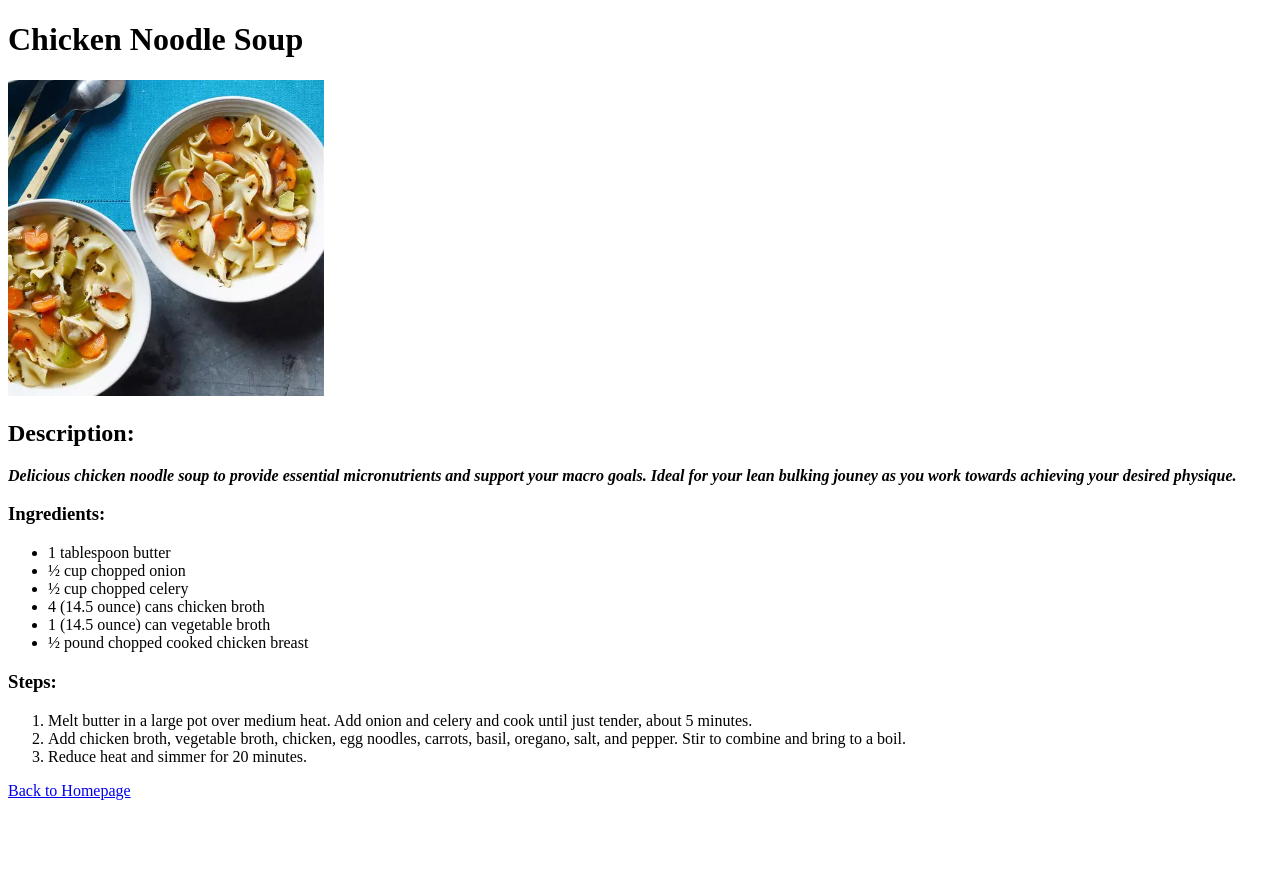
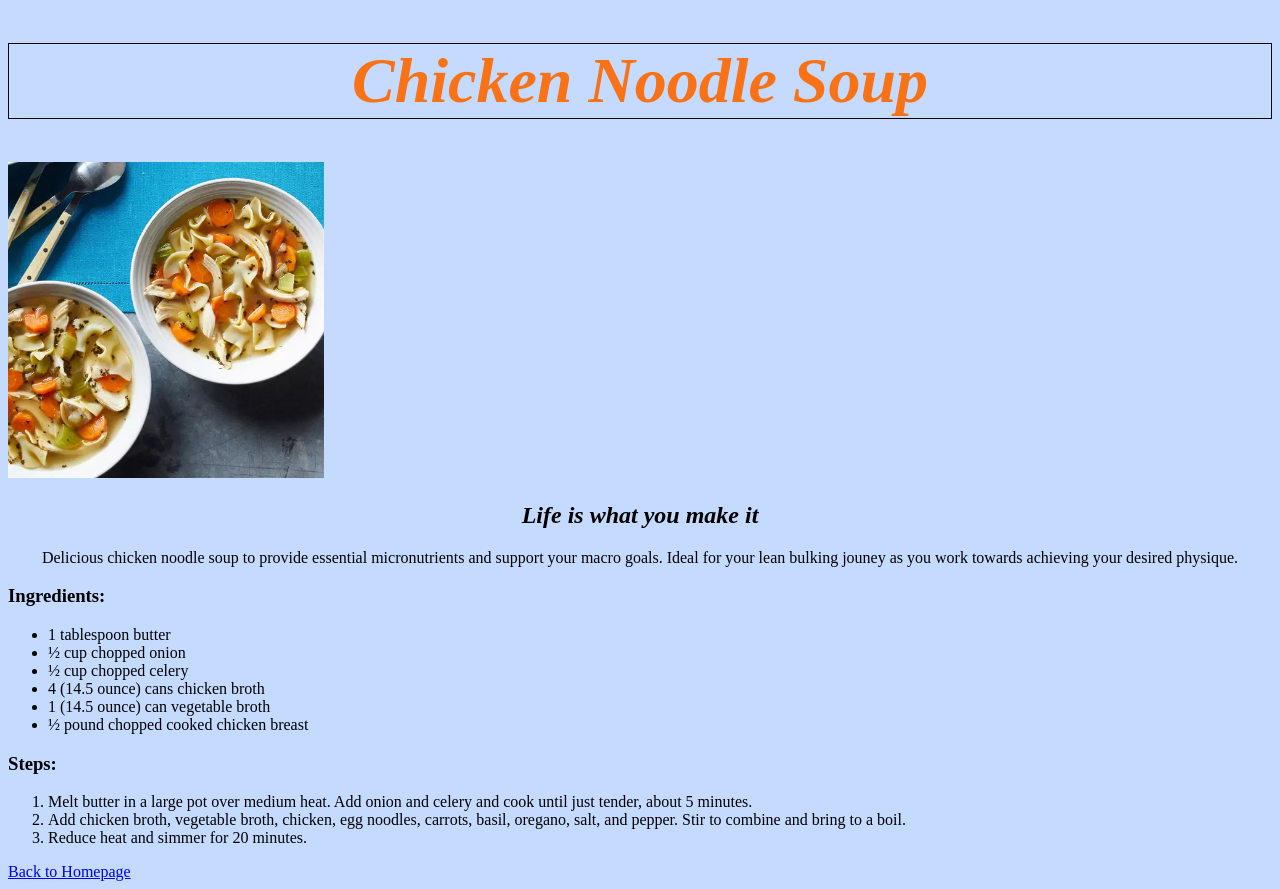
Before and after one commit to unfoldstory1/odin-recipes, a plain HTML site: page recipes/chicken-soup.html in a window 1280 px wide. Before the commit the page ends 808 px from the top, so only its background shows below. Drawn offline with Linux system fonts and the light colour scheme; files that its build step writes are made by us from their sources.

Commit message:
add background font size and border

```diff
--- a/recipes/chicken-soup.html
+++ b/recipes/chicken-soup.html
@@ -3,17 +3,18 @@
     <head>
         <meta charset="UTF-8">
         <title>Chicken Noodle Soup</title>
+        <link rel="stylesheet" href="style.css">
     </head>
 
     <body>
-        <h1>Chicken Noodle Soup</h1>
-        <img src="../images/chicken.jpg" alt="Chicken Noodle Soup with Vegetables" height="25%" width="25%">
-        <h2><strong>Description:</strong></h2>
-        <p><strong><em>Delicious chicken noodle soup to provide essential micronutrients and support your macro goals.
-         Ideal for your lean bulking jouney as you work towards achieving your desired physique.</em></strong></p>
+        <h1 class="head center">Chicken Noodle Soup</h1>
+        <img class=".center-image" src="../images/chicken.jpg" alt="Chicken Noodle Soup with Vegetables" height="25%" width="25%">
+        <h2 class="font center"><em>Life is what you make it</em></h2>
+        <p class="font border center">Delicious chicken noodle soup to provide essential micronutrients and support your macro goals.
+         Ideal for your lean bulking jouney as you work towards achieving your desired physique.</p>
 
-        <h3>Ingredients:</h3>
-            <ul>
+        <h3 class="font">Ingredients:</h3>
+            <ul class="font">
                 <li>1 tablespoon butter</li>
                 <li>½ cup chopped onion</li>
                 <li>½ cup chopped celery</li>
@@ -22,8 +23,8 @@
                 <li>½ pound chopped cooked chicken breast</li>
             </ul>
 
-        <h3>Steps:</h3>
-            <ol>
+        <h3 class="font">Steps:</h3>
+            <ol class="font">
                 <li>Melt butter in a large pot over medium heat. Add onion and celery and cook until just tender, about 5 minutes.</li>
                 <li>Add chicken broth, vegetable broth, chicken, egg noodles, carrots, basil, oregano, salt, and pepper. Stir to combine and bring to a boil.</li>
                 <li>Reduce heat and simmer for 20 minutes.</li>
```
Also changed, not shown: recipes/chili-pasta.html (+9 -8 lines), recipes/italian-meat-soup.html (+9 -8 lines).
